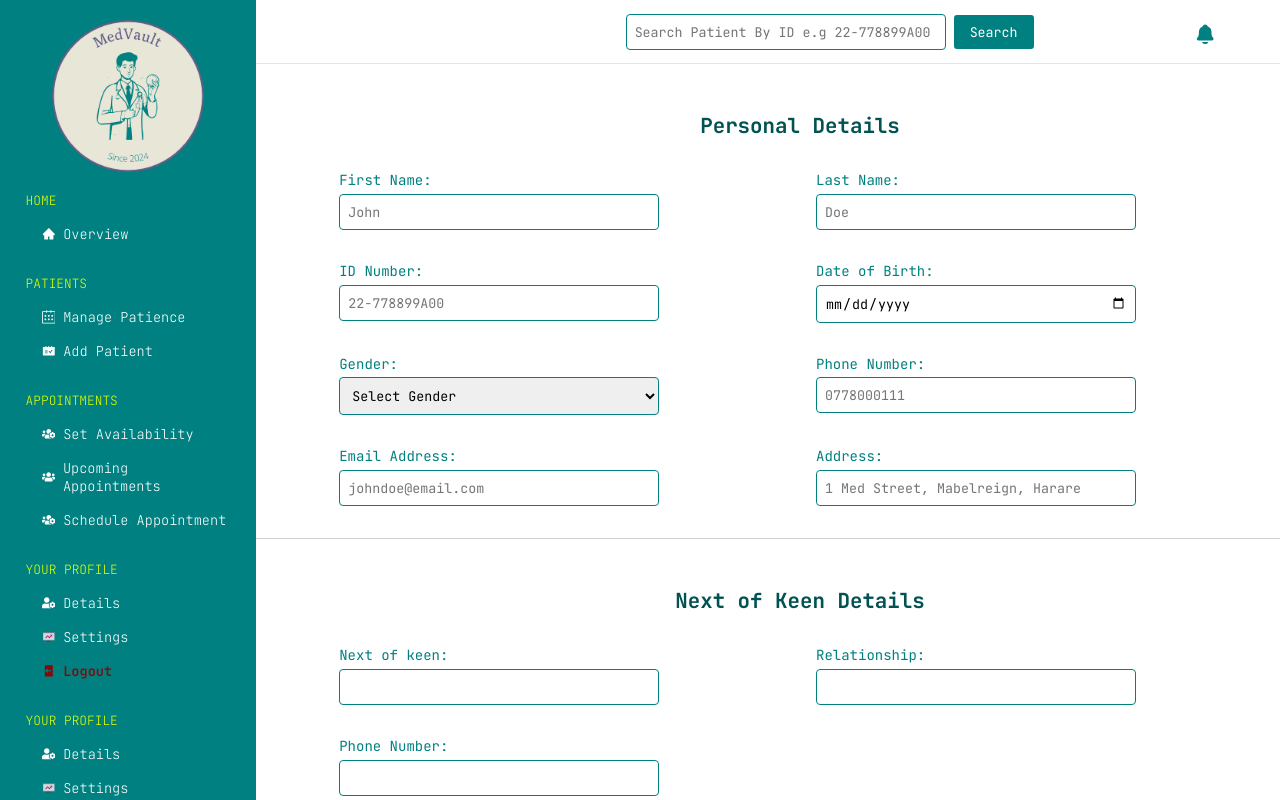
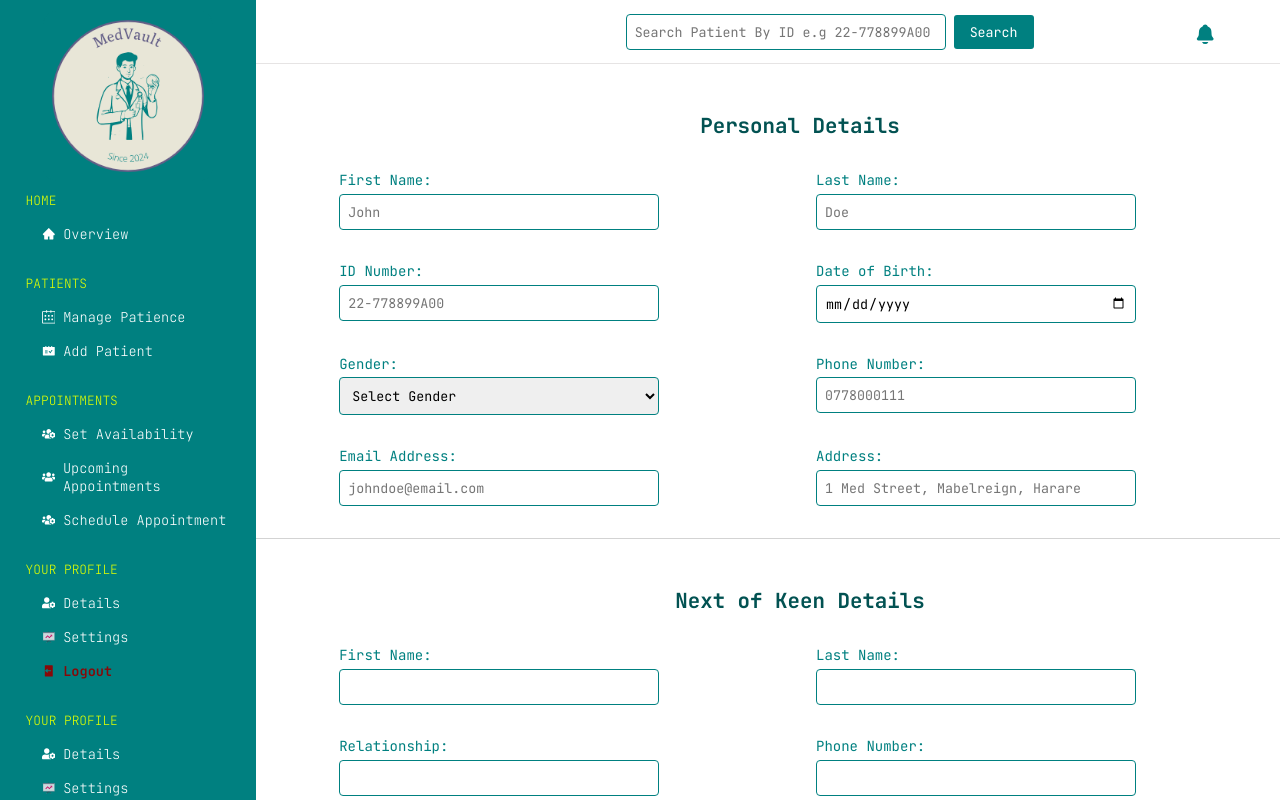
Before and after one commit to Amen-Musingarimi/medvault, a React (Create React App) app: page /add-patient in a window 1280 px wide. Shown: the top 800 px of the page. Built offline with nearby package versions, Linux system fonts and the light colour scheme.

Commit message:
Fix next of keen inputs

```diff
--- a/src/components/patients/AddPatient.jsx
+++ b/src/components/patients/AddPatient.jsx
@@ -25,7 +25,6 @@ const AddPatientForm = () => {
     keenLastName: '',
     keenRelationship: '',
     keenPhoneNumber: '',
-    keenAddress: '',
     additionalNotes: '',
   });
 
@@ -146,11 +145,21 @@ const AddPatientForm = () => {
         <h2 className={classes.form_section_heading}>Next of Keen Details</h2>
         <div className={classes.personal_details_inputs}>
           <div className={classes.form_control}>
-            <label className={classes.input_label}>Next of keen:</label>
+            <label className={classes.input_label}>First Name:</label>
             <input
               type="text"
-              name="emergencyContactName"
-              value={formData.emergencyContactName}
+              name="keenFirstName"
+              value={formData.keenFirstName}
+              onChange={handleChange}
+              className={classes.input_area}
+            />
+          </div>
+          <div className={classes.form_control}>
+            <label className={classes.input_label}>Last Name:</label>
+            <input
+              type="text"
+              name="keenLastName"
+              value={formData.keenLastName}
               onChange={handleChange}
               className={classes.input_area}
             />
@@ -159,8 +168,8 @@ const AddPatientForm = () => {
             <label className={classes.input_label}>Relationship:</label>
             <input
               type="text"
-              name="emergencyContactRelationship"
-              value={formData.emergencyContactRelationship}
+              name="keenRelationship"
+              value={formData.keenRelationship}
               onChange={handleChange}
               className={classes.input_area}
             />
@@ -169,8 +178,8 @@ const AddPatientForm = () => {
             <label className={classes.input_label}>Phone Number:</label>
             <input
               type="tel"
-              name="emergencyContactPhoneNumber"
-              value={formData.emergencyContactPhoneNumber}
+              name="keenPhoneNumber"
+              value={formData.keenPhoneNumber}
               onChange={handleChange}
               className={classes.input_area}
             />
```
